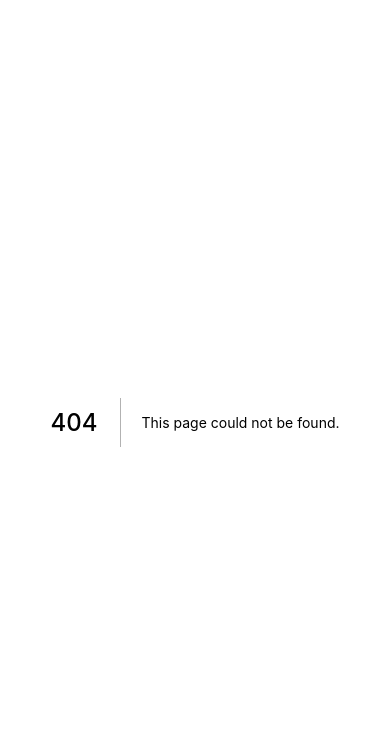
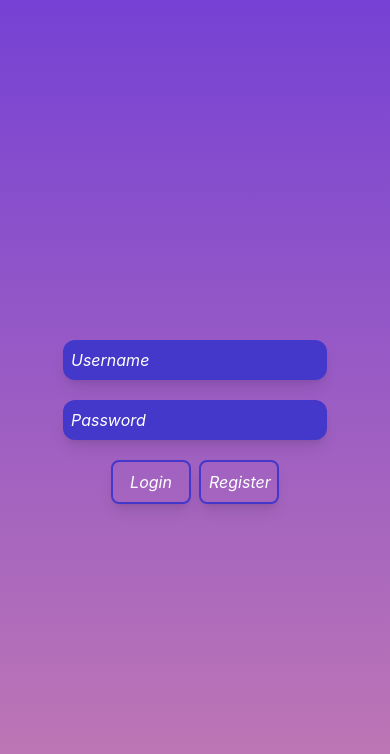
Before and after one commit to brahidev/new-universe, a Next.js app: page /login in a window 390 px wide. Before the commit this address had no page. Shown: the top 754 px of the page. Built offline with nearby package versions, Linux system fonts and the light colour scheme.

Commit message:
[Update] Fix top alert mobile

```diff
--- a/components/Error/Error.js
+++ b/components/Error/Error.js
@@ -2,7 +2,7 @@ import { motion, AnimatePresence } from 'framer-motion';
 
 const Error = ({ message }) => (
     <>
-        <ul className="fixed bottom-0 right-0 top-0 flex flex-col justify-end">
+        <ul className="fixed bottom-0 right-0 top-[90vh] flex flex-col justify-end ">
             <AnimatePresence initial={false} exitBeforeEnter={ true }
                 onExitComplete={ () => null }>
                 {
@@ -12,7 +12,7 @@ const Error = ({ message }) => (
                         initial={{ opacity: 0, y: 50, scale: 0.3 }}
                         animate={{ opacity: 1, y: 0, scale: 1 }}
                         exit={{ opacity: 0, scale: 0.5, transition: { duration: 0.2 } }}
-                        className="bg-indigo-700 shadow-lg shadow-indigo-500/40 p-0 w-80 m-3 flex grow-0 shrink-0 basis-24 relative rounded-xl"
+                        className=" bg-indigo-700 shadow-lg shadow-indigo-500/40 p-0 w-80 m-3 flex grow-0 shrink-0 basis-24 relative rounded-xl"
                     >
                         <div className="flex justify-center m-6 items-center text-white italic">
                             <p> { message } </p>
--- a/components/Login/index.js
+++ b/components/Login/index.js
@@ -16,12 +16,21 @@ const Login = () => {
     const [ errorMessage, setErrorMessage ] = useState('')
     const router = useRouter()
 
-    const close = () => setModalOpen(false)
-    const open = () => setModalOpen(true)
+    const close = (e) => {
+        e.preventDefault()
+
+        setError(false)
+        setModalOpen(false)
+    }
+    const open = (e) => {
+        e.preventDefault()
+
+        setError(false)
+        setModalOpen(true)
+    }
 
     useEffect( () => {
         const checkLogin = checkLoginCookie()
-        console.log('Check Login', checkLogin)
         if (checkLogin) {
             router.push('/dashboard')
         }
@@ -121,7 +130,7 @@ const Login = () => {
                             className="p-2 w-20 italic text-center text-white rounded-lg shadow-lg border-solid border-2 border-indigo-700"
                             whileHover={{ scale: 1.1 }}
                             whileTap={{ scale: 0.9 }}
-                            onClick={ () => (modalOpen ? close() : open()) }
+                            onClick={ (e) => (modalOpen ? close() : open(e)) }
                         >
                             Register
                         </motion.button>
--- /dev/null
+++ b/pages/login.js
@@ -0,0 +1,21 @@
+import { useEffect } from 'react'
+
+import Header from '../components/Head/Header'
+import Login from '../components/Login/index'
+
+const Home = () => {
+    useEffect(() => {
+        document.body.classList.add("home")
+    })
+
+    return (
+        <div className='container mx-auto'>
+        <Header
+            text="New Universe"
+        />
+        <Login />
+        </div>
+    );
+}
+
+export default Home
```
